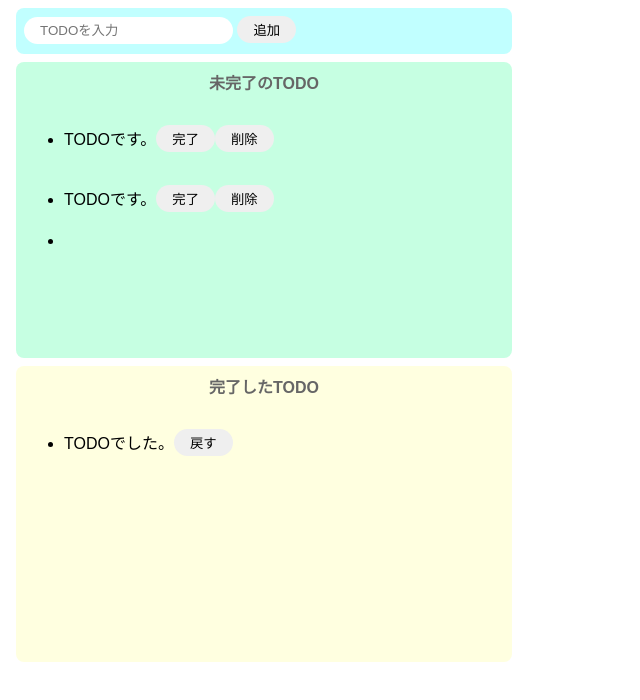
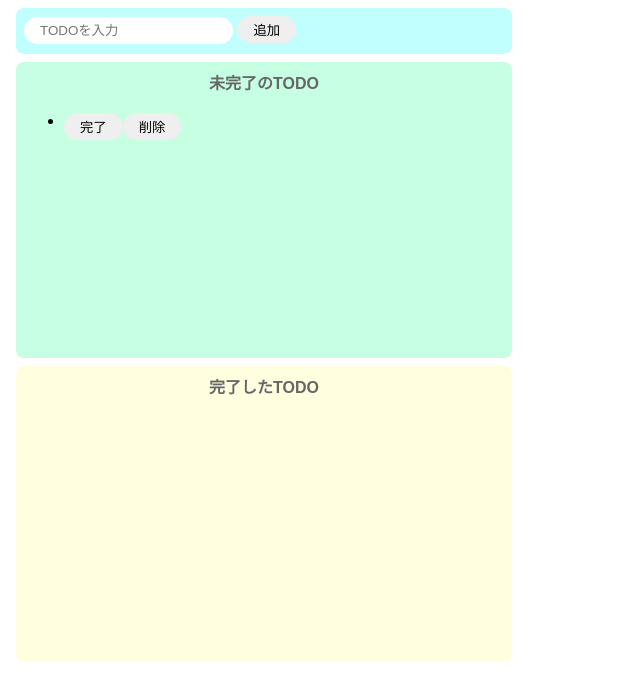
Before and after one commit to RATDOTL/simple-todo, a website built with Parcel: page index.html in a window 1280 px wide. Both pictures are taken after a click on the button "追加". Shown: the whole page, without its empty margins (0-640 px from the left). Built offline with nearby package versions, Linux system fonts and the light colour scheme.

Commit message:
基本機能の完成

```diff
--- a/index.html
+++ b/index.html
@@ -12,33 +12,11 @@
     </div>
     <div class="incomplete-area">
       <p class="title">未完了のTODO</p>
-      <ul id="incomplete-list">
-        <li>
-          <div class="list-row">
-            <p>TODOです。</p>
-            <button>完了</button>
-            <button>削除</button>
-          </div>
-        </li>
-        <li>
-          <div class="list-row">
-            <p>TODOです。</p>
-            <button>完了</button>
-            <button>削除</button>
-          </div>
-        </li>
-      </ul>
+      <ul id="incomplete-list"></ul>
     </div>
     <div class="complete-area">
       <p class="title">完了したTODO</p>
-      <ul>
-        <li>
-          <div class="list-row">
-            <p>TODOでした。</p>
-            <button>戻す</button>
-          </div>
-        </li>
-      </ul>
+      <ul id="complete-list"></ul>
     </div>
 
     <script src="src/index.js"></script>
--- a/src/index.js
+++ b/src/index.js
@@ -5,6 +5,16 @@ const onClickAdd = () => {
   const inputText = document.getElementById("add-text").value;
   document.getElementById("add-text").value = "";
 
+  createIncompleteList(inputText);
+};
+
+//未完了リストから指定の要素絵を削除
+const deleteFromIncompleteList = (target) => {
+  document.getElementById("incomplete-list").removeChild(target);
+};
+
+//未完了リストに追加する関数
+const createIncompleteList = (text) => {
   //liタグ生成
   const li = document.createElement("li");
 
@@ -14,14 +24,62 @@ const onClickAdd = () => {
 
   //pタグ生成
   const p = document.createElement("p");
-  p.innerText = inputText;
+  p.innerText = text;
+
+  //button(完了)タグ生成
+  const completeButton = document.createElement("button");
+  completeButton.innerText = "完了";
+  completeButton.addEventListener("click", () => {
+    //押された削除ボタンの親タグ(li)を未完了から削除
+    deleteFromIncompleteList(div.parentNode);
+
+    //完了に追加する要素
+    const addTarget = completeButton.parentNode;
+
+    //TODO内容を取得
+    const text = addTarget.firstElementChild.innerText;
+
+    //div以下を初期化
+    addTarget.textContent = null;
+
+    //div内のliタグ生成
+    const nameLi = document.createElement("li");
+    nameLi.innerText = text;
+    //buttonタグ生成
+    const backButton = document.createElement("button");
+    backButton.innerText = "戻す";
+    backButton.addEventListener("click", () => {
+      //押された戻すボタンの親タグ(li)を完了リストから削除
+      const deleteTarget = div.parentNode;
+      document.getElementById("complete-list").removeChild(deleteTarget);
+
+      //テキスト取得
+      const text = backButton.parentNode.firstElementChild.innerText;
+      createIncompleteList(text);
+    });
+
+    //divタグの子要素に各要素を設定
+    li.appendChild(addTarget);
+    addTarget.appendChild(nameLi);
+    addTarget.appendChild(backButton);
+
+    //完了リストに追加
+    document.getElementById("complete-list").appendChild(li);
+  });
+  //button(削除)タグ生成
+  const deleteButton = document.createElement("button");
+  deleteButton.innerText = "削除";
+  deleteButton.addEventListener("click", () => {
+    //押された削除ボタンの親タグ(li)を未完了から削除
+    deleteFromIncompleteList(div.parentNode);
+  });
 
   //liタグの小要素の各要素を設定
   li.appendChild(div);
+  div.appendChild(p);
+  div.appendChild(completeButton);
+  div.appendChild(deleteButton);
 
-  //divタグの小要素の各要素を設定
-  div.appendChild(p);
-  console.log(li);
   //未完了リストに追加
   document.getElementById("incomplete-list").appendChild(li);
 };
```
